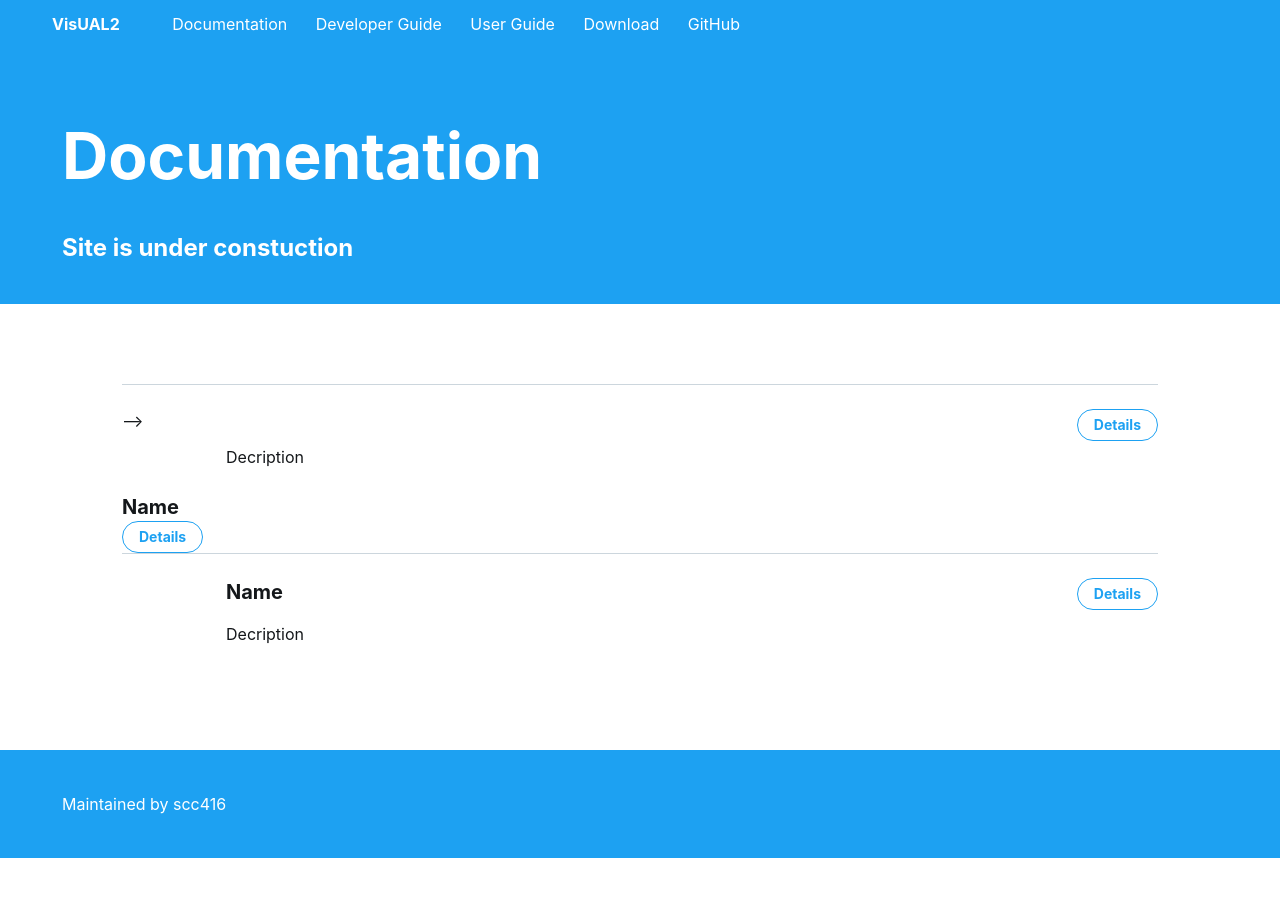
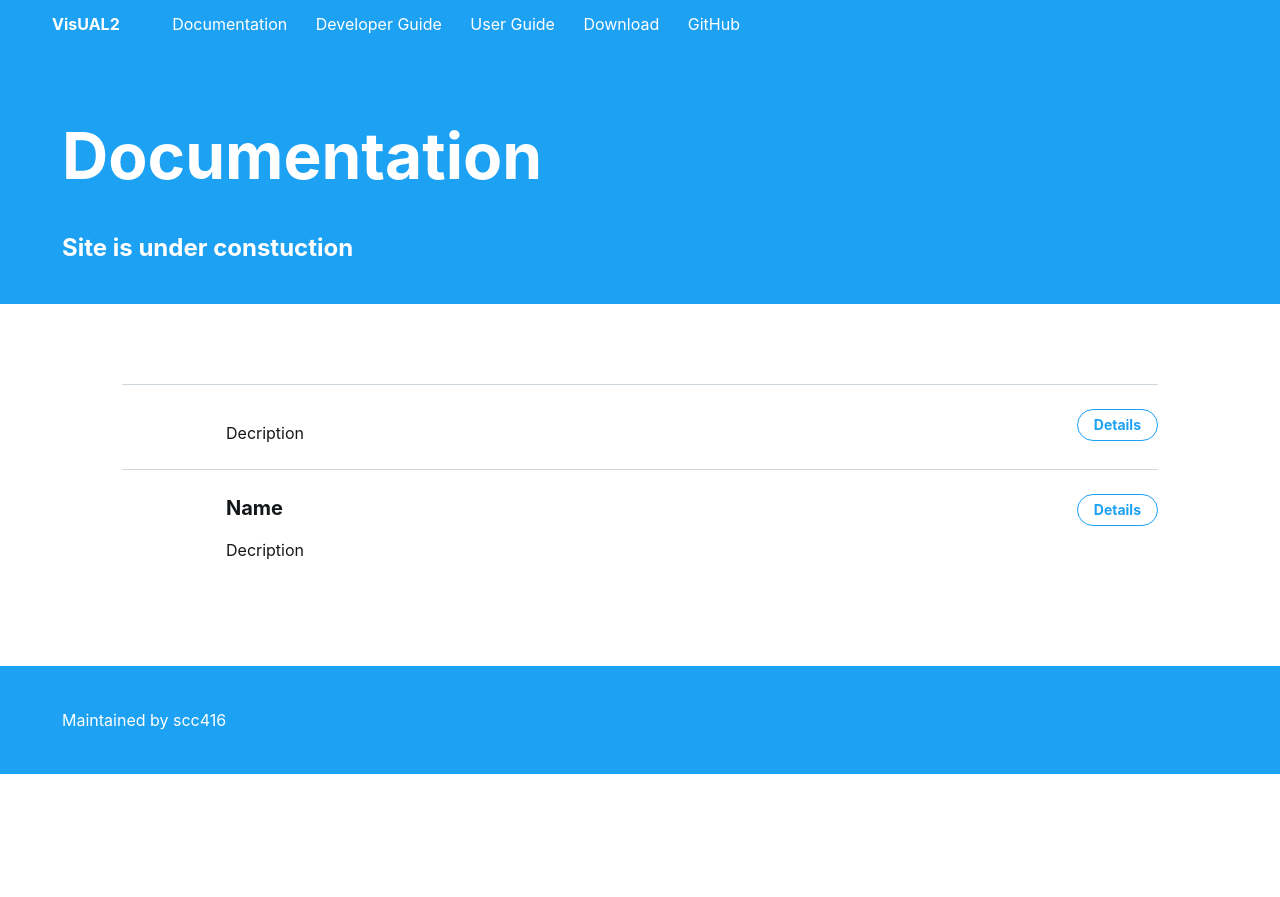
Before and after one commit to scc416/VisUAL2-doc, a Jekyll site: the page built from documentation.html, in a window 1280 px wide. Shown: the top 897 px of the page. Built offline with Jekyll 4.4.1, drawn with Linux system fonts in a browser that asks for light colours.

Commit message:
Update documentation.html

```diff
--- a/documentation.html
+++ b/documentation.html
@@ -18,36 +18,11 @@ custom_css: memberships.css
 
         <div class="Grid-cell sizeFull membership">
 
-
-<!--                <div class="name-handle">-->
-<!--                    <!-- Name -->-->
-<!--                    <h2>Name</h2>-->
-<!--                    -->
-<!--                </div>-->
-
                 <!-- Description -->
                 <p>Decription</p>
 
                 <!-- Visit website -->
                 <button onclick="window.open('{{ item["website"] }}')" type="button" class="Button">Details</button>
-
-
-        </div>
-
-        <div >
-
-
-<!--            <div class="name-handle">-->
-                <!-- Name -->
-                <h2>Name</h2>
-
-<!--            </div>-->
-
-            <!-- Description -->
-<!--            <p>Decription</p>-->
-
-            <!-- Visit website -->
-            <button onclick="window.open('{{ item["website"] }}')" type="button" class="Button">Details</button>
 
 
         </div>
```
